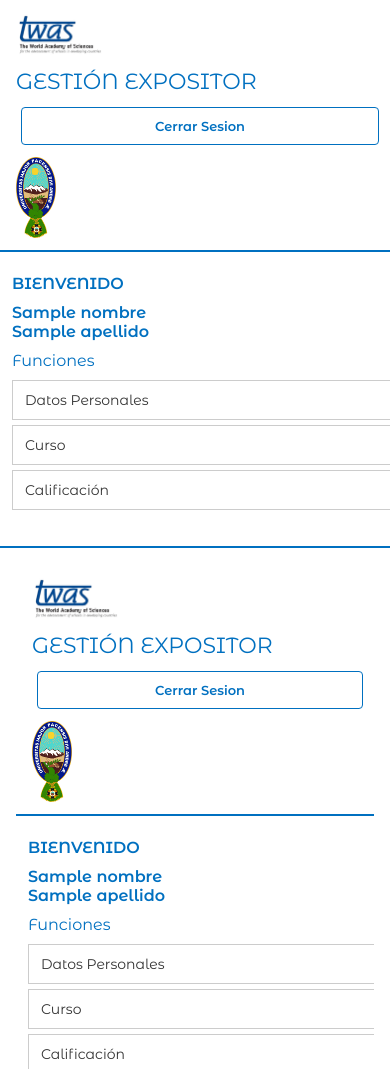
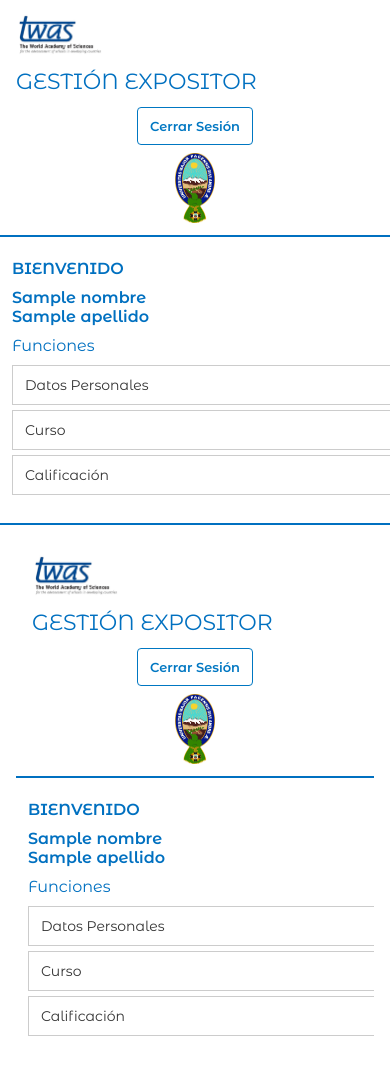
Before and after one commit to AlanMC7650/AplicacionCertificados, a Flask app: template app/templates/Expositor/expositor.html in a window 390 px wide. Shown: the top 1069 px of the page. After the commit the page ends 1036 px from the top, so only its background shows below. Run offline with Flask 3, Linux system fonts and the light colour scheme; the template is opened without the code that fills it: most values are stand-ins (such as "Sample title", 1, 10 or a date in 2020).

Commit message:
frontend y responsivo ahora si esta

```diff
--- a/app/static/css/Estudiante/styleCurso.css
+++ b/app/static/css/Estudiante/styleCurso.css
@@ -1,6 +1,7 @@
 body {
   font-family: 'Montserrat Alternates', sans-serif;
-  padding: 20px;
+  padding: 10px;
+  overflow-y: hidden;
 }
 
 .curso-contenido {
--- a/app/static/css/Expositor/styleExpositor.css
+++ b/app/static/css/Expositor/styleExpositor.css
@@ -13,75 +13,64 @@
 .texto{
   font-size: 14px;
 }
-
 .top-bar {
   display: flex;
   align-items: center;
   justify-content: space-between;
+  flex-wrap: wrap;
   padding: 10px 30px;
   border-bottom: 2px solid #0070c0;
   position: relative;
-  flex-wrap: wrap;
+  gap: 1rem; /* Espacio entre elementos al hacer wrap */
 }
 
 .top-bar .logo {
   height: 80px;
   width: 150px;
-}
-
-.top-bar .logo-der {
-  width: 50px;
-  position: absolute;
-  right: 30px;
+  flex-shrink: 0;
 }
 
 .top-bar h1 {
   color: #0070c0;
   font-weight: 500;
+  font-family: 'Montserrat Alternates', sans-serif;
   margin: 0 auto;
-  font-family: 'Montserrat Alternates', sans-serif;
+  text-align: center;
+  flex-grow: 1;
+  min-width: 200px;
+}
+
+.top-actions {
+  display: flex;
+  align-items: center;
+  justify-content: flex-end;
+  gap: 1.2rem;
+  flex-shrink: 0;
 }
 
 .top-actions button {
-  margin: 0 5px;
-  padding: 6px 20px;
-  border: 1px solid #0070c0;
+  padding: 0.5rem 1.3rem;
   background: white;
-  color: #0070c0;
+  color: #0077c2;
+  border: 1px solid #0077c2;
   cursor: pointer;
   font-family: 'Montserrat Alternates', sans-serif;
+  transition: background-color 0.3s ease, color 0.3s ease;
+  border-radius: 4px;
   font-weight: 600;
-  border-radius: 4px;
-  transition: all 0.3s ease;
-  position: relative;
-  overflow: hidden;
-}
-
-/* ANIMACIÓN HOVER */
-.top-actions button::after {
-  content: "";
-  position: absolute;
-  top: 0;
-  left: -100%;
-  width: 100%;
-  height: 100%;
-  background-color: #0070c0;
-  z-index: 0;
-  transition: left 0.3s ease;
-}
-
-.top-actions button:hover::after {
-  left: 0;
+  white-space: nowrap;
 }
 
 .top-actions button:hover {
+  background-color: #0077c2;
   color: white;
-  z-index: 1;
 }
 
-.top-actions button span {
-  position: relative;
-  z-index: 2;
+.logo-der {
+  height: 70px;
+  width: auto;
+  max-width: 60px;
+  flex-shrink: 0;
 }
 
 .main {
--- a/app/templates/Expositor/expositor.html
+++ b/app/templates/Expositor/expositor.html
@@ -10,21 +10,22 @@
 <body>
   <div class="top-bar">
     <img src="{{ url_for('static', filename='images/TWAS_Logo.webp') }}" alt="unesco_logo" class="logo">
-    <h1>GESTIÓN EXPOSITOR</h1>
-    <div class="top-actions">
-      <form action="/auth/logout" method="POST">
-        <button type="submit">Cerrar Sesion</button>
-      </form>
-    </div>
-   <img src="{{ url_for('static', filename='images/umsalogo.webp') }}" alt="umsa_logo" class="logo-der">
+     <b><h1>GESTIÓN EXPOSITOR</h1></b>
+   <div class="top-actions">
+  <form action="/auth/logout" method="POST">
+    <button type="submit">Cerrar Sesión</button>
+  </form>
+  <img src="{{ url_for('static', filename='images/umsalogo.webp') }}" alt="umsa_logo" class="logo-der">
+</div>
+
   </div>
 
   <div class="main">
     <aside class="sidebar">
       <h2 class="subtitulo">BIENVENIDO</h2>
-      <h3 class="texto">{{nombre}}<br>{{apellido}}</h3>
-      <p class="texto">Funciones</p>
-      <ul class="subtitulo">
+      <h3>{{nombre}}<br>{{apellido}}</h3>
+      <p>Funciones</p>
+      <ul>
         <li><a href="{{ url_for('ponente.datos') }}" target="contenido-frame">Datos Personales</a></li>
         <li><a href="{{ url_for('ponente.curso') }}" target="contenido-frame">Curso</a></li>
         <li><a href="{{ url_for('ponente.calificacion') }}" target="contenido-frame">Calificación</a></li>
```
